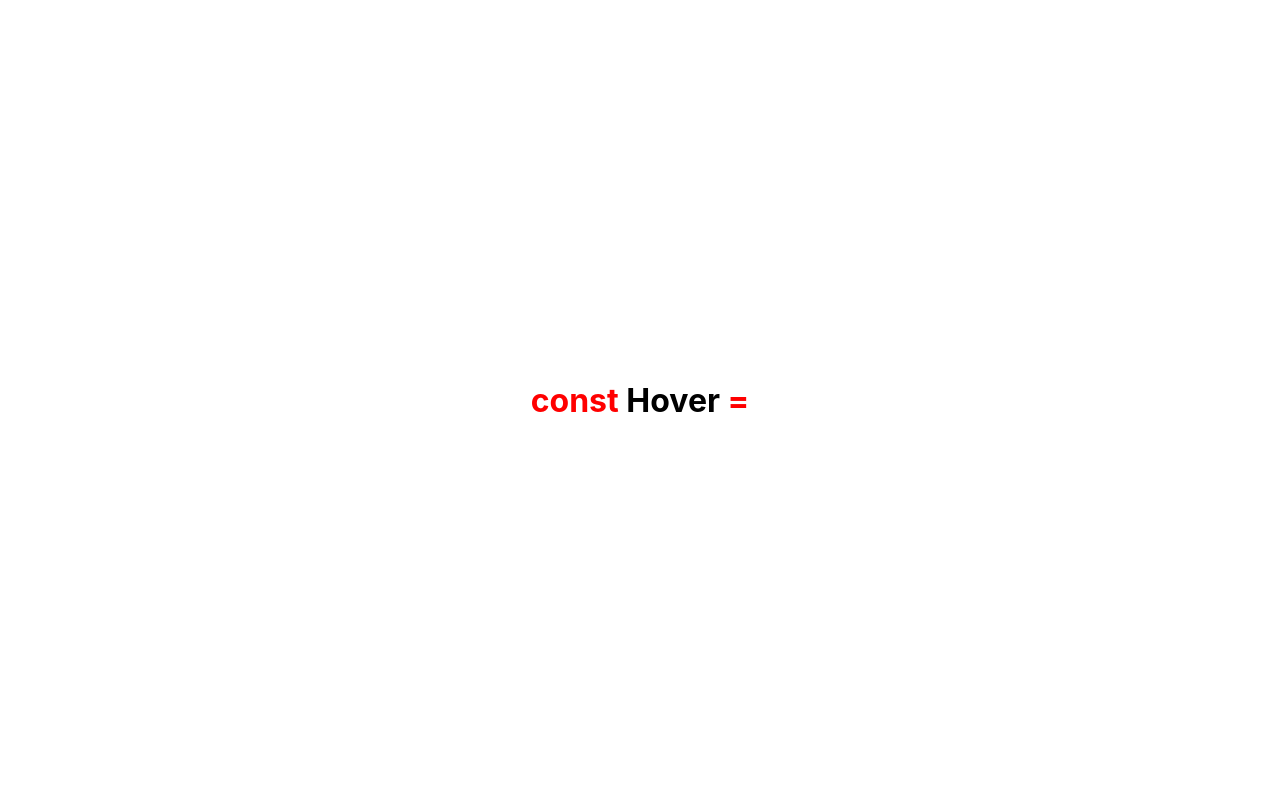
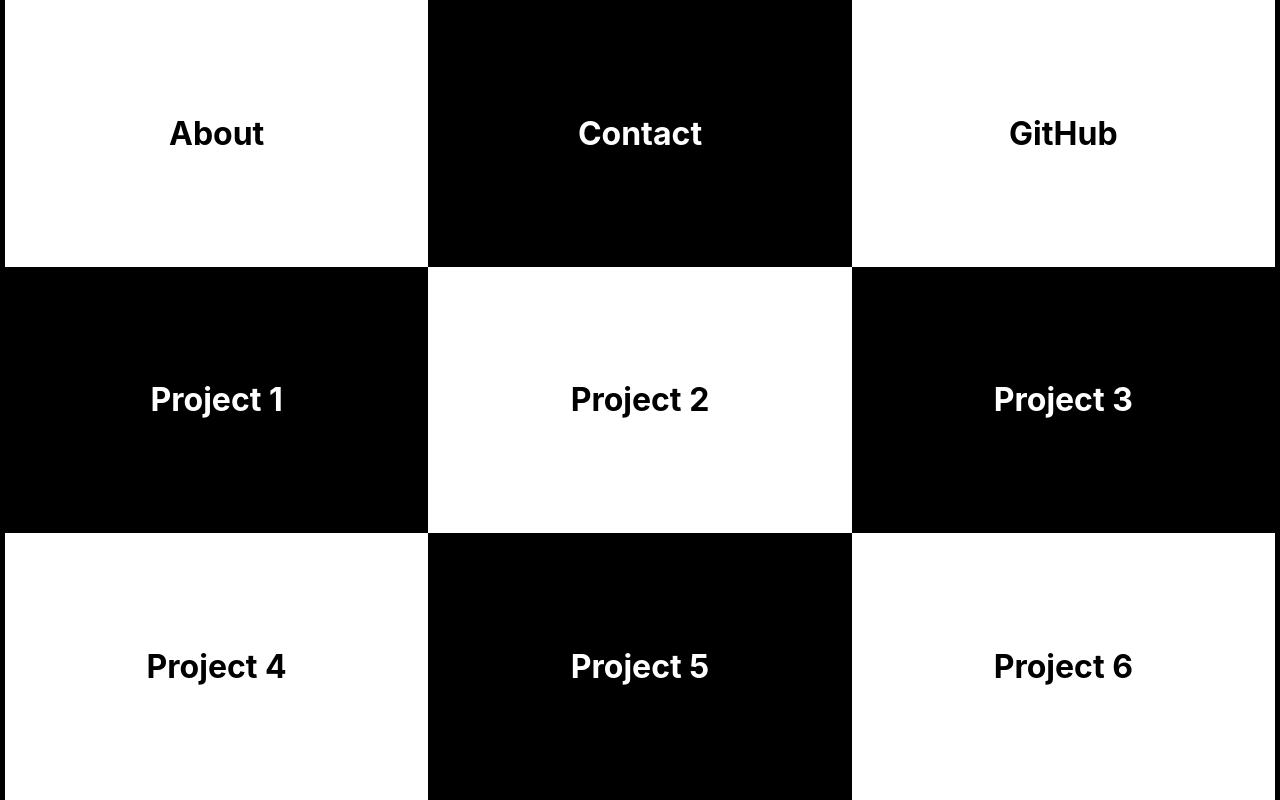
Before and after one commit to Scalework-Alchemist/portfolio, a React (Create React App) app in the folder frontend/: page /Portfolio in a window 1280 px wide. Shown: the top 800 px of the page. Built offline with nearby package versions, Linux system fonts and the light colour scheme.

Commit message:
transition from landing to portfolio done

```diff
--- a/frontend/src/App.js
+++ b/frontend/src/App.js
@@ -1,15 +1,35 @@
-import React, { Component } from 'react';
-import LandingPage from './components/landingPage/LandingPage';
-
+import React, { Component } from "react";
+import { Switch, Route, withRouter } from "react-router-dom";
+import { TransitionGroup, CSSTransition } from "react-transition-group";
+import './transitions.css'
+import { CheckerBoard } from "./components/checkerBoard/CheckerBoard";
+import { Helloworld } from "./components/helloWorld/HelloWorld";
 
 class App extends Component {
+  constructor() {
+    super();
+  }
   render() {
+    const { location } = this.props;
     return (
-      <div className="App">
-        <LandingPage/>
+      <div className="app-wrapper">
+        <TransitionGroup>
+          <CSSTransition
+            in={true}
+            appear={true}
+            key={location.key}
+            classNames="page-fade"
+            timeout={600}
+          >
+            <Switch location={location}>
+              <Route exact path="/" component={Helloworld} />
+              <Route exact path="/Portfolio" component={CheckerBoard} />
+            </Switch>
+          </CSSTransition>
+        </TransitionGroup>
       </div>
     );
   }
 }
 
-export default App;
+export default withRouter(App);
--- a/frontend/src/components/checkerBoard/CheckerBoard.js
+++ b/frontend/src/components/checkerBoard/CheckerBoard.js
@@ -14,33 +14,33 @@
   <div className="CheckerBoardWrapper" style={checkerWrapperStyle}>
     <div className="fiveByFive">
       <div className="a1 box">
-        <h1>a1</h1>
+        <h1>About</h1>
       </div>
       <div className="a2 box">
-        <h1>a2</h1>
+        <h1>Contact</h1>
       </div>
       <div className="a3 box">
-        <h1>a3</h1>
+        <h1>GitHub</h1>
       </div>
 
       <div className="b1 box">
-        <h1>b1</h1>
+        <h1>Project 1</h1>
       </div>
       <div className="b2 box">
-        <h1>b2</h1>
+        <h1>Project 2</h1>
       </div>
       <div className="b3 box">
-        <h1>b3</h1>
+        <h1>Project 3</h1>
       </div>
 
       <div className="c1 box">
-        <h1>d1</h1>
+        <h1>Project 4</h1>
       </div>
       <div className="c2 box">
-        <h1>d2</h1>
+        <h1>Project 5</h1>
       </div>
       <div className="c3 box">
-        <h1>d3</h1>
+        <h1>Project 6</h1>
       </div>
     </div>
   </div>
--- a/frontend/src/components/checkerBoard/checkBoard.css
+++ b/frontend/src/components/checkerBoard/checkBoard.css
@@ -9,6 +9,7 @@
     "b1""b2""b3"
     "c1""c2""c3"
   ;
+  border: black solid 5px
 }
 .fiveByFive{
   height: 100%;
@@ -17,9 +18,6 @@
 .fiveByFive{
   height: 100%;
   width: 100%;
-
-
-
 }
 .box{
   display:flex;
@@ -35,8 +33,8 @@
   color:white;
 }
 .box:nth-child(odd):hover{
-  border:solid black 5px;
+  border:solid black 10px;
 }
 .box:nth-child(even):hover{
-  border:solid white 5px;
+  border:solid white 10px;
 }
--- a/frontend/src/components/helloWorld/HelloWorld.js
+++ b/frontend/src/components/helloWorld/HelloWorld.js
@@ -1,5 +1,5 @@
 import React from "react";
-import "./helloWorld.css"
+import "./helloWorld.css";
 //HelloWorld
 const helloStyle = {
   display: "flex",
@@ -9,20 +9,17 @@
   alignItems: "center"
 };
 
-
-export const Helloworld = () => (
-  <div
-  className="HelloWorld"
-  style={helloStyle}>
-    <div className="group">
-      <div style={{display:"inline"}}>
-        <h1 className="left"></h1>
+export const Helloworld = props => (
+  <div className="HelloWorld" style={helloStyle}>
+    <div className="group" onClick={() => props.history.push("/Portfolio")}>
+      <div style={{ display: "inline" }}>
+        <h1 className="left" />
       </div>
-      <div style={{display:"inline"}} >
-        <h1 style={{display:"inline", margin: "0" }} className="center"></h1>
+      <div style={{ display: "inline" }}>
+        <h1 style={{ display: "inline", margin: "0" }} className="center" />
       </div>
-      <div style={{display:"inline"}}>
-        <h1 className="right"></h1>
+      <div style={{ display: "inline" }}>
+        <h1 className="right" />
       </div>
     </div>
   </div>
--- a/frontend/src/components/helloWorld/helloWorld.css
+++ b/frontend/src/components/helloWorld/helloWorld.css
@@ -31,6 +31,6 @@
 .group:hover::after{
     color:red;
     font-size: 2em;
-    content:" ( Click ) => {Portfolio}";
+    content:" ( Click ) => (Portfolio)";
 
 }
--- a/frontend/src/components/landingPage/LandingPage.js
+++ /dev/null
@@ -1,21 +0,0 @@
-import React, { Component } from 'react'
-import { CheckerBoard } from '../checkerBoard/CheckerBoard';
-import { Helloworld } from '../helloWorld/HelloWorld';
-
-
-class LandingPage extends Component{
-    constructor(){
-        super()
-
-    }
-    render(){
-        return(
-            <div>
-                <Helloworld />
-                <CheckerBoard />
-            </div>
-
-        )
-    }
-}
-export default LandingPage;
--- a/frontend/src/index.js
+++ b/frontend/src/index.js
@@ -1,10 +1,17 @@
 import React from 'react';
 import ReactDOM from 'react-dom';
+import { BrowserRouter as Router } from 'react-router-dom';
 import './index.css';
 import App from './App';
 
 
-ReactDOM.render(<App />, document.getElementById('root'));
+
+ReactDOM.render(
+    <Router>
+        <App/>
+    </Router>,
+    document.getElementById("root")
+);
 
 // If you want your app to work offline and load faster, you can change
 // unregister() to register() below. Note this comes with some pitfalls.
--- /dev/null
+++ b/frontend/src/transitions.css
@@ -0,0 +1,29 @@
+.page-fade-appear {
+    opacity: 0;
+    position: absolute;
+}
+
+.page-fade-appear.page-fade-appear-active {
+    opacity: 1;
+    transition: opacity 300ms linear 300ms;
+}
+
+.page-fade-enter {
+    opacity: 0;
+    position: absolute;
+}
+
+.page-fade-enter.page-fade-enter-active {
+    opacity: 1;
+    transition: opacity 300ms linear 300ms;
+}
+
+.page-fade-exit {
+    opacity: 1;
+    position: absolute
+}
+
+.page-fade-exit.page-fade-exit-active {
+    opacity: 0;
+    transition: opacity 300ms linear;
+}
```
